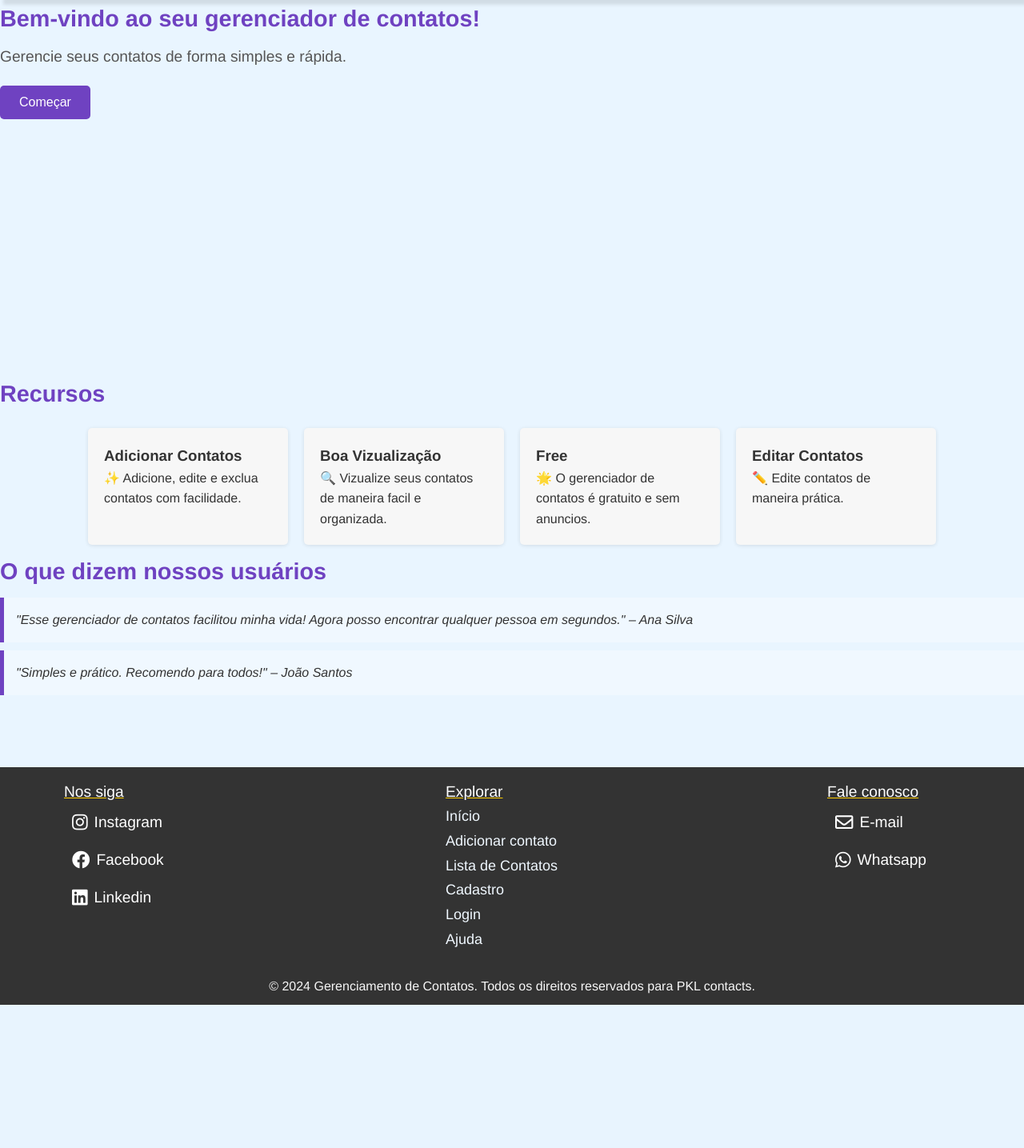
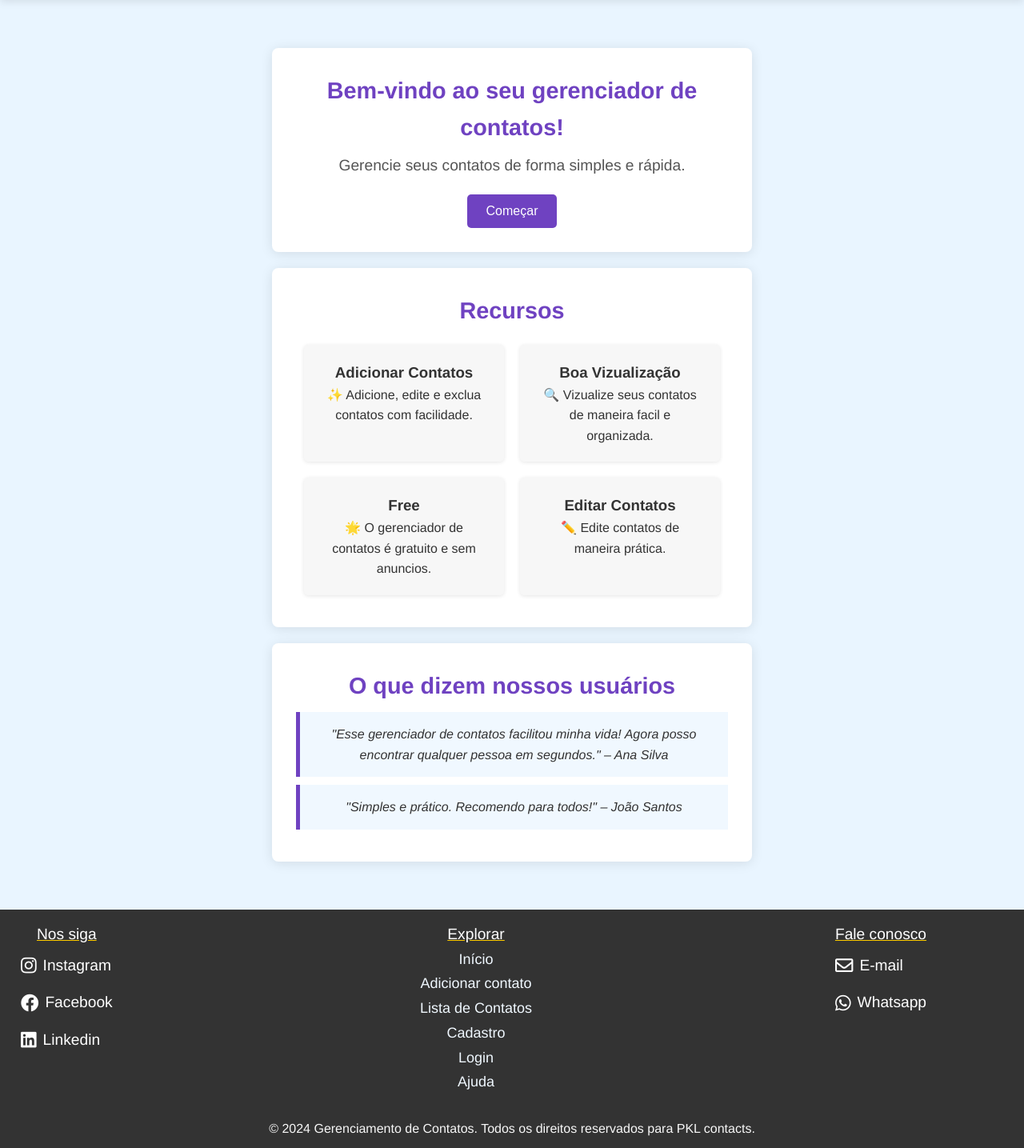
Before and after one commit to rossato08/PKL-CONTENTS, a PHP site: page / in a window 1280 px wide. Shown: the part 107-1542 px from the top of the page at 80% size. Before the commit the page ends 1363 px from the top, so only its background shows below. Run offline with PHP 8.4, Linux system fonts and the light colour scheme.

Commit message:
sdfgdad
sgdsf

```diff
--- a/css/index.css
+++ b/css/index.css
@@ -4,25 +4,12 @@
     margin: 0;
     padding: 0;
 }
-
 body {
     font-family: 'Helvetica Neue', Arial, sans-serif;
     background-color: #e9f5ff;
     color: #333;
     line-height: 1.6;
-<<<<<<< HEAD
-    background: linear-gradient(rgba(0, 0, 0, 0.6), rgba(0, 0, 0, 0.6)),
-        /* sobreposição preta semitransparente */
-        url('../imgs/pl5.jpeg');
-    /* imagem de fundo */
-    background-size: cover;
-    background-position: center;
-    background-repeat: no-repeat;
-    background-attachment: fixed;
-=======
->>>>>>> f86680fb9c89082d4b2b705692c557e9b12e50b8
-    text-align: center;
-    /* Centraliza o texto em todo o corpo */
+    text-align: center; /* Centraliza o texto em todo o corpo */
     }
 
   @media (max-width: 768px) {
@@ -36,44 +23,38 @@ body {
 .cabecalho {
     color: white;
     padding: 30px;
-    background-color: #6f42c1;
-    /* Roxo */
-    box-shadow: 4px 6px 4px rgba(0, 0, 0, 0.1);
+    background-color: #6f42c1; /* Roxo */
+    box-shadow: 0 2px 10px rgba(0, 0, 0, 0.1);
     transition: background-color 0.3s ease;
 }
-
 .cabecalho:hover {
-    background-color: #5a34a3;/* Roxo escuro ao passar o mouse */
+    background-color: #5a34a3; /* Roxo escuro ao passar o mouse */
 }
-
 .titulo.logo {
-    font-size: 3rem;/* Tamanho maior */
-    font-weight: bold;/* Deixa a fonte mais forte */
-    background: linear-gradient(45deg, #ffffff, #ffffff);/* Gradiente de cor */
-    -webkit-background-clip: text;/* Faz o gradiente aplicar no texto */
-    color: transparent;/* Torna o fundo transparente para mostrar o gradiente */
-    text-shadow: 2px 2px 4px rgba(0, 0, 0, 0.2);/* Sombra suave no texto */
-    letter-spacing: 2px;/* Espaçamento das letras */
-    animation: animarLogo 1.5s ease-out forwards;/* Animação*/
+    font-size: 3rem; /* Tamanho maior */
+    font-weight: bold; /* Deixa a fonte mais forte */
+    background: linear-gradient(45deg, #ffffff, #ffffff); /* Gradiente de cor */
+    -webkit-background-clip: text; /* Faz o gradiente aplicar no texto */
+    color: transparent; /* Torna o fundo transparente para mostrar o gradiente */
+    text-shadow: 2px 2px 4px rgba(0, 0, 0, 0.2); /* Sombra suave no texto */
+    letter-spacing: 2px; /* Espaçamento das letras */
+    animation: animarLogo 1.5s ease-out forwards; /* Animação*/
 }
-
 /* Animação do nome */
 @keyframes animarLogo {
     0% {
         transform: translateY(-50px);
         opacity: 0;
     }
-
     100% {
         transform: translateY(0);
         opacity: 1;
     }
 }
-
 /* Efeito hover */
 .titulo.logo:hover {
-    transform: scale(1.1);/* Aumenta o tamanho quando o mouse passa */
-    text-shadow: 4px 4px 10px rgba(0, 0, 0, 0.3);/* Aumenta a sombra */
+    transform: scale(1.1); /* Aumenta o tamanho quando o mouse passa */
+    text-shadow: 4px 4px 10px rgba(0, 0, 0, 0.3); /* Aumenta a sombra */
 }
 
 /* Navegação */
@@ -81,12 +62,12 @@ body {
     list-style-type: none;
     padding: 0;
     display: flex;
-    justify-content: center;/* Centraliza os itens na barra de navegação */
+    justify-content: center; /* Centraliza os itens na barra de navegação */
     align-items: center;
 }
 .navegacao li {
-    margin: 0 20px;/* Espaçamento entre os itens */
-    position: relative;/* Para criar um efeito de underline animado */
+    margin: 0 20px; /* Espaçamento entre os itens */
+    position: relative; /* Para criar um efeito de underline animado */
 }
 .link {
     color: #fff;
@@ -100,18 +81,17 @@ body {
     position: relative;
 }
 .link i {
-    margin-right: 8px;/* Espaçamento entre ícone e texto */
+    margin-right: 8px; /* Espaçamento entre ícone e texto */
     font-size: 1.4rem;
     transition: transform 0.3s ease;
 }
 .link:hover {
-    color: #ffffff;/* Cor ao passar o mouse */
-    transform: scale(1.05);/* Leve aumento no tamanho ao passar o mouse */
+    color: #ffffff; /* Cor ao passar o mouse */
+    transform: scale(1.05); /* Leve aumento no tamanho ao passar o mouse */
 }
 .link:hover i {
-    transform: translateX(5px);/* Animação suave para o ícone */
+    transform: translateX(5px); /* Animação suave para o ícone */
 }
-
 /* Underline animado */
 .link::before {
     content: '';
@@ -127,25 +107,39 @@ body {
     width: 100%;
     left: 0;
 }
-
 /* Efeitos para links em foco ou clicados */
-.link:focus,.link:active {
+.link:focus, .link:active {
     color: #ffcc00;
-    outline: none;/* Remove o contorno padrão ao clicar */
+    outline: none; /* Remove o contorno padrão ao clicar */
 }
-
+/* Conteúdo */
+.conteudo {
+    padding: 40px;
+    text-align: center; /* Garante que o conteúdo seja centralizado */
+}
+.secao {
+    margin: 20px auto;
+    padding: 30px;
+    background-color: white;
+    border-radius: 8px;
+    box-shadow: 0 2px 15px rgba(0, 0, 0, 0.1);
+    max-width: 600px;
+    transition: transform 0.3s, box-shadow 0.3s;
+}
+.secao:hover {
+    transform: translateY(-5px);
+    box-shadow: 0 4px 20px rgba(0, 0, 0, 0.2);
+}
 .subtitulo {
     font-size: 1.8rem;
     margin-bottom: 10px;
-    color: #6f42c1;/* Roxo */
+    color: #6f42c1; /* Roxo */
 }
-
 .descricao {
     font-size: 1.2rem;
     margin-bottom: 20px;
     color: #555;
 }
-
 .botao {
     color: white;
     border: none;
@@ -153,34 +147,31 @@ body {
     border-radius: 5px;
     cursor: pointer;
     font-size: 1rem;
-    background-color: #6f42c1;/* Roxo */
+    background-color: #6f42c1; /* Roxo */
     transition: background-color 0.3s, transform 0.3s;
 }
-
 .botao:hover {
-    background-color: #5a34a3;/* Roxo escuro ao passar o mouse */
+    background-color: #5a34a3; /* Roxo escuro ao passar o mouse */
     transform: scale(1.05);
 }
-
 /* Grid de recursos */
 .grid-recursos {
     display: flex;
-    justify-content: center;/* Centraliza os itens na grid */
-    flex-wrap: wrap;/* Permite que os itens se movam para a próxima linha se necessário */
+    justify-content: center; /* Centraliza os itens na grid */
+    flex-wrap: wrap; /* Permite que os itens se movam para a próxima linha se necessário */
 }
 .recurso {
-    margin: 10px;/* Adiciona margem entre os recursos */
+    margin: 10px; /* Adiciona margem entre os recursos */
     padding: 20px;
     border-radius: 5px;
     background-color: #f7f7f7;
     box-shadow: 0 1px 5px rgba(0, 0, 0, 0.1);
-    max-width: 250px;/* Largura máxima para os recursos */
+    max-width: 250px; /* Largura máxima para os recursos */
 }
-
 /* Testemunhos */
 .testemunho {
     background-color: #f0f8ff;
-    border-left: 5px solid #6f42c1;/* Roxo */
+    border-left: 5px solid #6f42c1; /* Roxo */
     padding: 15px;
     margin: 10px 0;
     font-style: italic;
@@ -192,44 +183,43 @@ body {
     padding: 1px;
     position: relative;
     width: 100%;
-    top: 10vh;
-
 }
 .texto-rodape {
     margin: 10px;
     color: #f7f7f7;
     text-align: center;
 }
-.cardrodape {
+.cardrodape{
     display: flex;
     background-color: #333;
     padding: 15px;
     width: 260px;
     height: 250px;
      border-color: #333;
-    font-size: larger;
-   margin-left: 8vh;
+     font-size:larger;
 }
-.card-titulo {
+.cardrodape img{
+    width: 50px;
+    height: 50px;
+}
+.card-titulo{
    color: #ffffff;
-    text-decoration: underline;
-    text-decoration-color: #ffcc00;
+   text-decoration:underline;
+   text-decoration-color:#ffcc00 ;
 }
-.cards {
+.cards{
     display: flex;
     justify-content: space-between;
 }
-.explorar {
+.explorar{
     font-size: large;
     text-align: start;
-    text-decoration: none;
+    text-decoration:none;
     color: #f0f8ff;
 }
-
 a:hover {
     transform: scale(2.0);
 }
-
 a::before {
     content: '';
     position: absolute;
@@ -240,54 +230,10 @@ a::before {
     left: 50%;
     transition: width 0.3s ease, left 0.3s ease;
 }
-
 a:hover::before {
     width: 100%;
     left: 0;
 }
-
-a:focus,
-a:active {
+a:focus, a:active {
     outline: none;
 }
-
-.secao_introducao {
-    display: flex;
-    flex-direction: column;
-    align-items: center;
-    text-align: center;
-    padding: 50px;
-    background-color: rgba(255, 255, 255, 0.89);
-    background-size: cover;
-    background-position: center;
-    opacity: 1.0;
-    height: 500px;
-
-}
-
-.container {
-    display: flex;
-    align-items: center;
-    margin-top: 20px;
-    overflow: hidden;
-    height: 450px;
-    object-fit: cover;
-    margin-top: -130px;
-}
-
-.print {
-    float: left;
-    object-fit: cover;
-    position: relative;
-    width: 50%;
-    margin: -160px;
-    margin-left: 100px;
-    margin-top: -100px;
-}
-
-.ps {
-    float: left;
-    width: 500px;
-    clear: none;
-    margin-top: 40px;
-}
```
Lines whose indentation alone changed are shown as unchanged.
